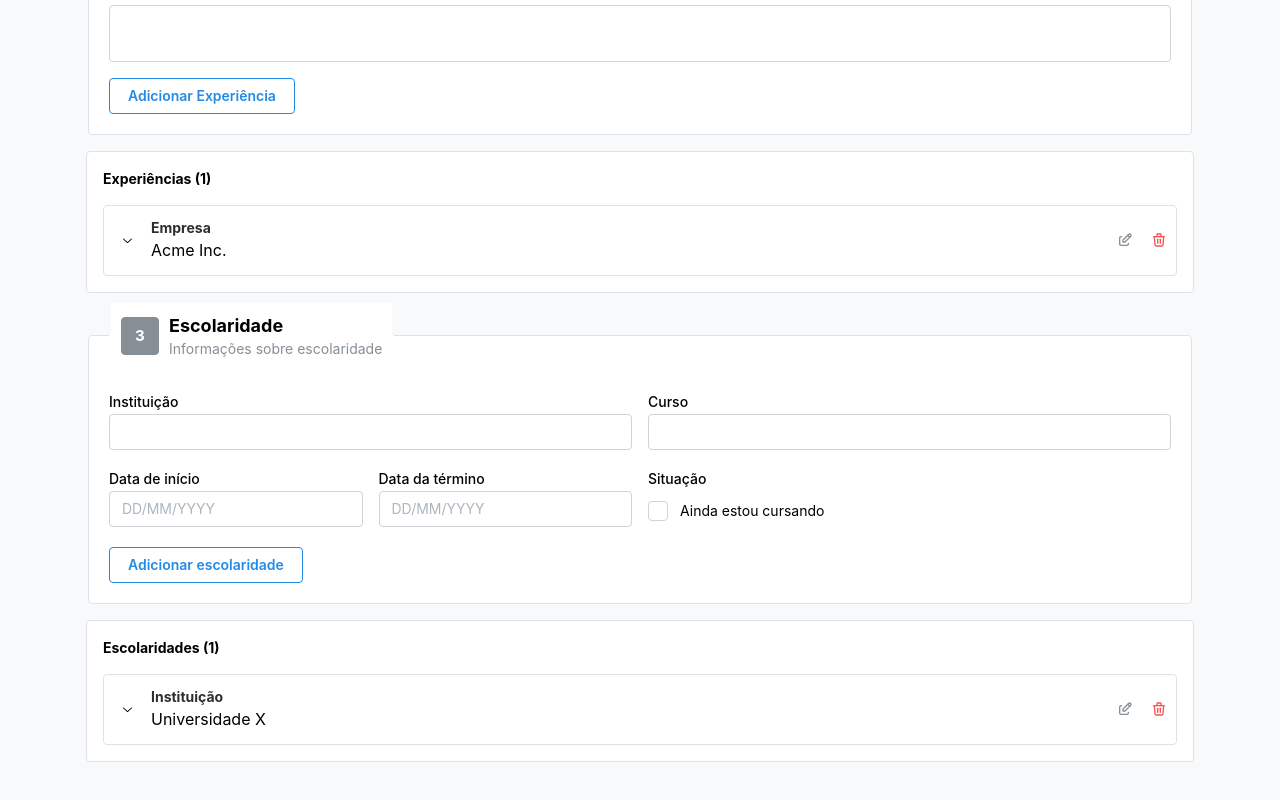
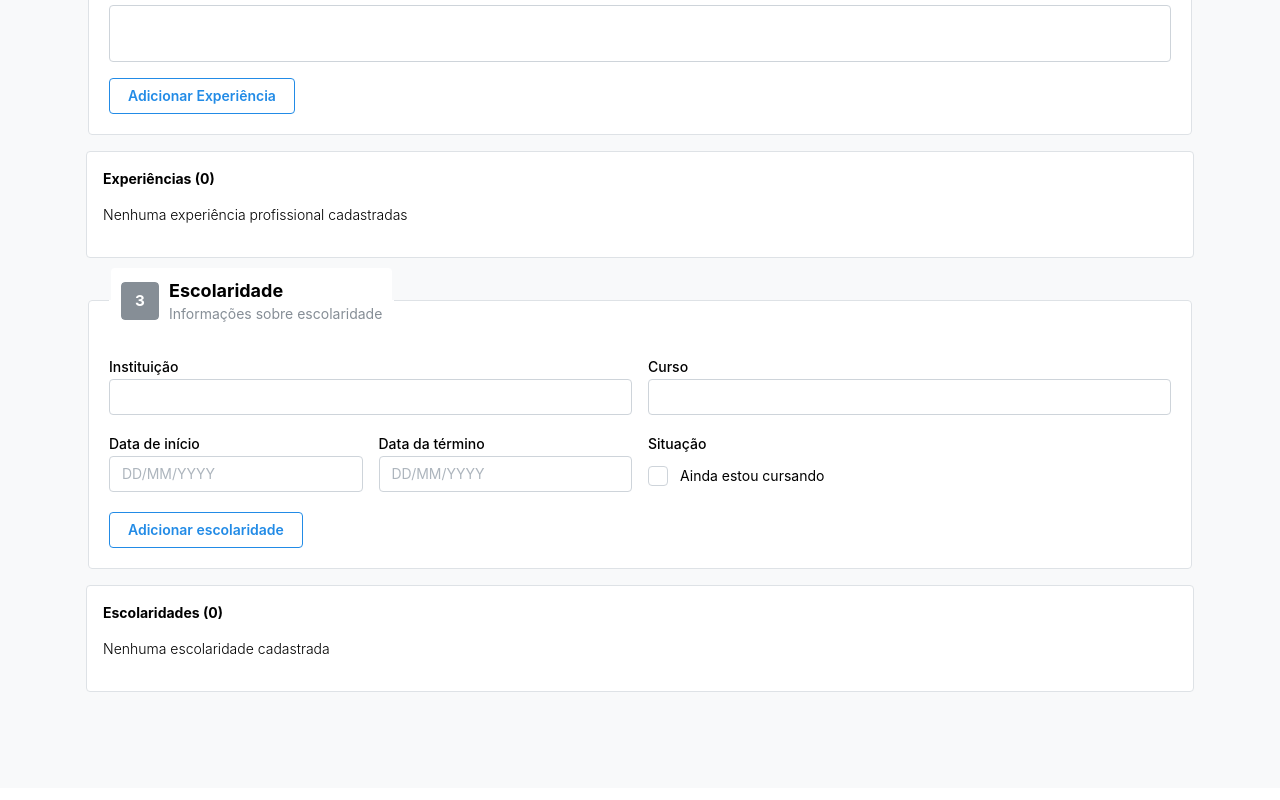
Before and after one commit to instyga/CadastroDeCurriculo.Frontend.React.Base.V1, a React (Vite) app: page / in a window 1280 px wide. Shown: the part 901-1701 px from the top of the page. Built offline with nearby package versions, Linux system fonts and the light colour scheme.

Commit message:
remove mock

```diff
--- a/src/pages/home.jsx
+++ b/src/pages/home.jsx
@@ -6,30 +6,6 @@ import { FormScholarshipDetails } from "../forms/scholarship-details";
 import { ProfessionalExperiencesList } from "../forms/professional-experiences-list";
 import { ScholarshipList } from "../forms/scholarship-list";
 
-const experiences_mock = [
-  {
-    id: 1,
-    value: "experience-1",
-    companyName: "Acme Inc.",
-    jobTitle: "Software Engineer",
-    startDate: "2020-06-01",
-    endDate: "2022-05-31",
-    description:
-      "Developed and maintained web applications using React and Node.js.",
-  },
-];
-
-const scholarship_mock = [
-  {
-    id: 1,
-    value: "1",
-    schoolName: "Universidade X",
-    course: "Engenharia de Software",
-    startDate: "01/2023",
-    endDate: "12/2023",
-  },
-];
-
 export const Home = () => {
   return (
     <Container size="lg">
@@ -37,11 +13,11 @@ export const Home = () => {
       <FormPersonalData />
       <>
         <FormProfessionalExperiences />
-        <ProfessionalExperiencesList experiences={experiences_mock} />
+        <ProfessionalExperiencesList experiences={[]} />
       </>
       <>
         <FormScholarshipDetails />
-        <ScholarshipList scholarships={scholarship_mock} />
+        <ScholarshipList scholarships={[]} />
       </>
     </Container>
   );
```
